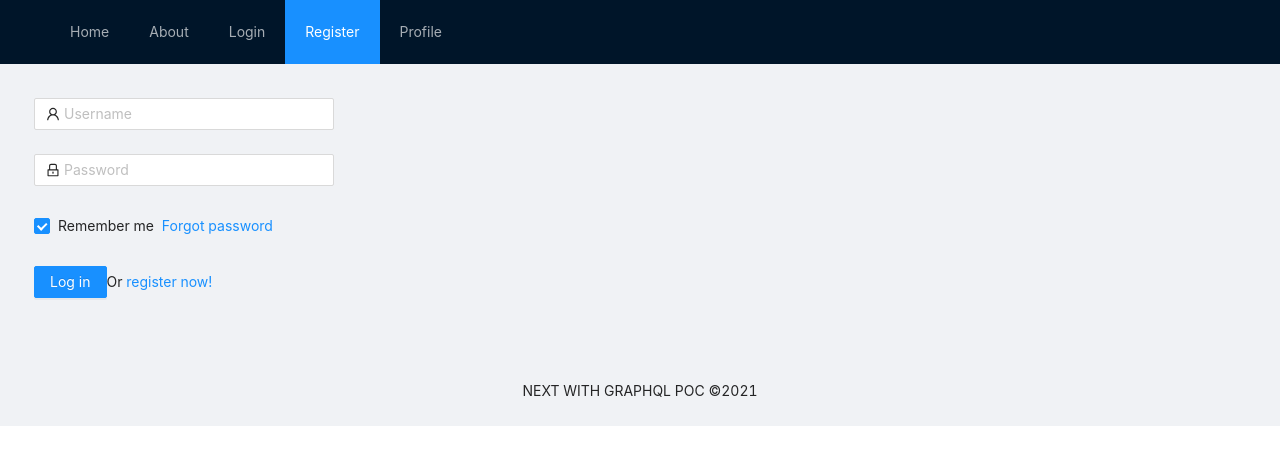
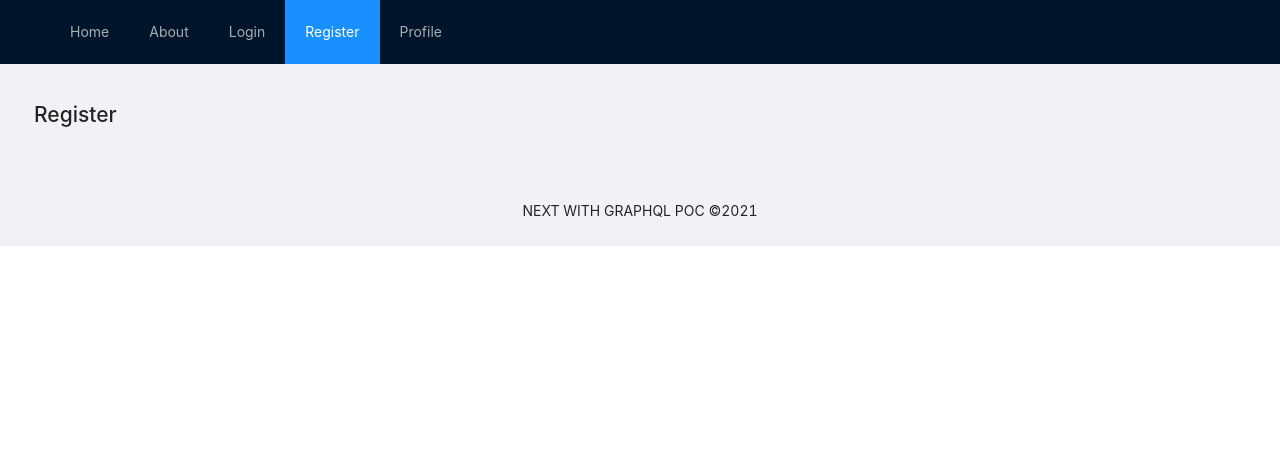
Before and after one commit to vinaybetabulls/next-graphql-poc, a Next.js app: page /register in a window 1280 px wide. Shown: the top 464 px of the page. Built offline with nearby package versions, Linux system fonts and the light colour scheme.

Commit message:
updated css

```diff
--- a/pages/login.js
+++ b/pages/login.js
@@ -21,6 +21,7 @@ const Login = () => {
     >
       <Form.Item
         name="username"
+        label="Username"
         rules={[
           {
             required: true,
@@ -32,6 +33,7 @@ const Login = () => {
       </Form.Item>
       <Form.Item
         name="password"
+        label="Password"
         rules={[
           {
             required: true,
--- a/pages/register.js
+++ b/pages/register.js
@@ -1,69 +1,9 @@
-import { Form, Button, Checkbox } from 'antd';
-import { UserOutlined, LockOutlined } from '@ant-design/icons';
-import { Field } from '../components/CustomField';
+import React from 'react'
 
-import styles from "../styles/Login.module.css";
-
-const Registration = () => {
-  const onFinish = (values) => {
-    console.log('Received values of form: ', values);
-  };
-
-  return (
-    <Form
-      name="normal_login"
-      className={styles.loginform}
-      initialValues={{
-        remember: true,
-      }}
-      onFinish={onFinish}
-      style={{padding:"34px;"}}
-    >
-      <Form.Item
-        name="username"
-        rules={[
-          {
-            required: true,
-            message: 'Please input your Username!',
-          },
-        ]}
-      >
-        <Field prefix={<UserOutlined className="site-form-item-icon" />} placeholder="Username" />
-      </Form.Item>
-      <Form.Item
-        name="password"
-        rules={[
-          {
-            required: true,
-            message: 'Please input your Password!',
-          },
-        ]}
-      >
-        <Field
-          prefix={<LockOutlined className="site-form-item-icon" />}
-          type="password"
-          placeholder="Password"
-        />
-      </Form.Item>
-      <Form.Item>
-        <Form.Item name="remember" valuePropName="checked" noStyle>
-          <Checkbox>Remember me</Checkbox>
-        </Form.Item>
-
-        <a className="loginFormForgot" href="">
-          Forgot password
-        </a>
-      </Form.Item>
-
-      <Form.Item>
-        <Button type="primary" htmlType="submit" className="loginFormButton">
-          Log in
-        </Button>
-        Or <a href="">register now!</a>
-      </Form.Item>
-    </Form>
-  );
-};
-
-
-export default Registration;
+export default function Register() {
+    return (
+        <div>
+            <h1>Register</h1>
+        </div>
+    )
+}
--- a/styles/Login.module.css
+++ b/styles/Login.module.css
@@ -1,7 +1,7 @@
 /* @import '~antd/dist/antd.css'; */
 
 .loginform {
-  max-width: 300px;
+  max-width: 400px;
 }
 .loginFormForgot {
   float: right;
```
